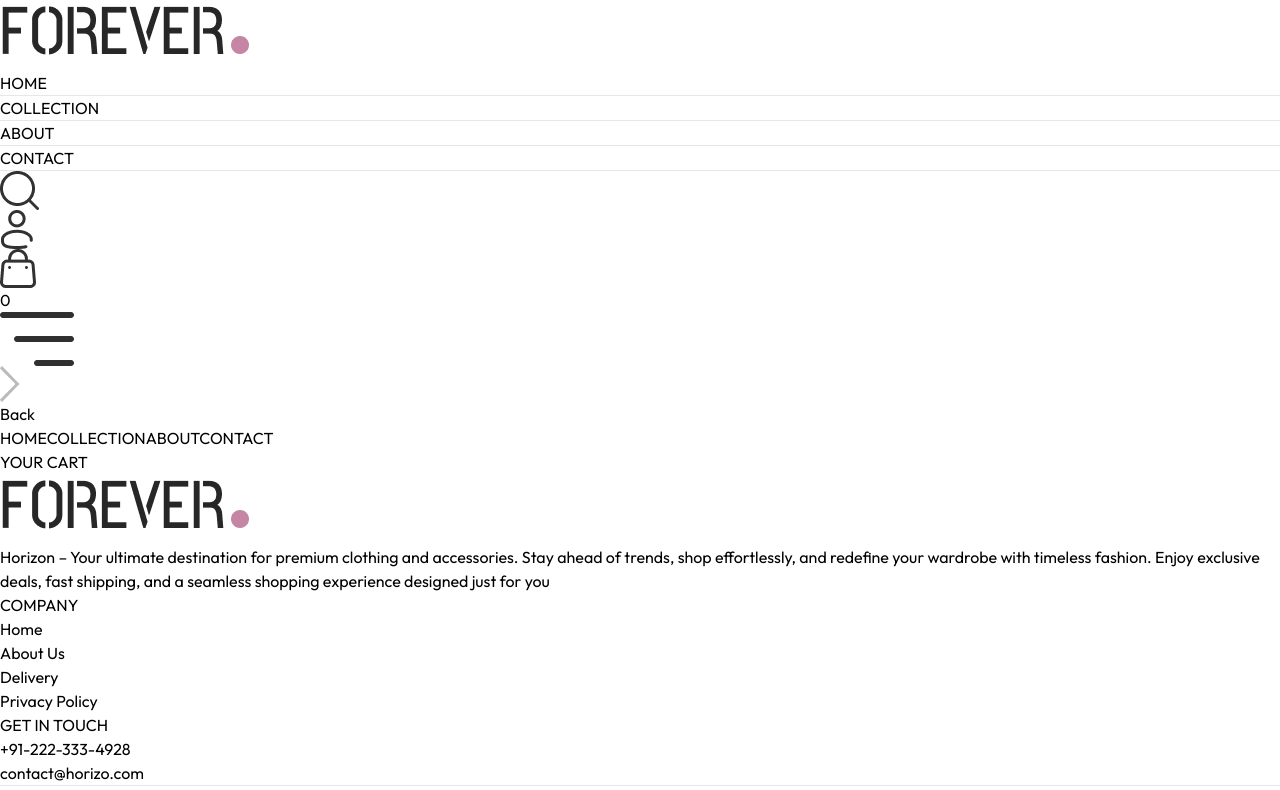
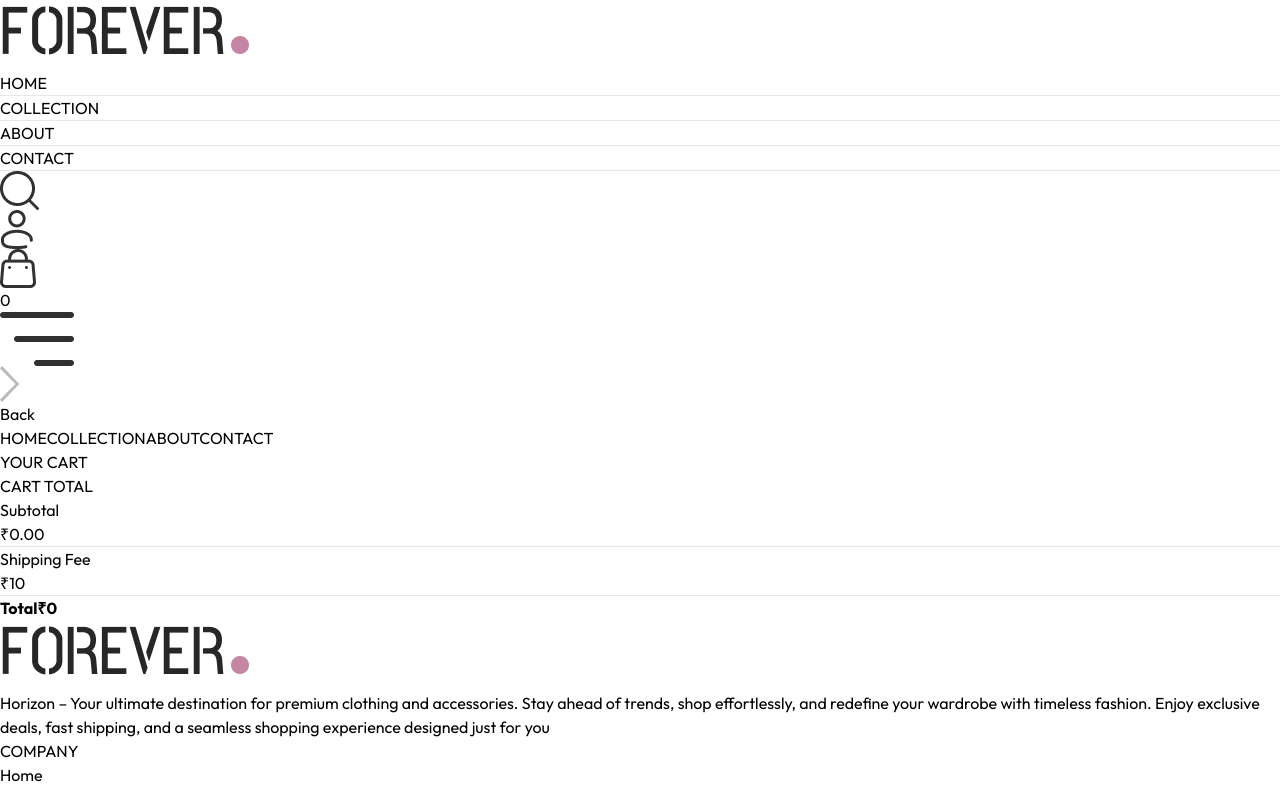
Before and after one commit to rawoof47/ecommerce-app, a React app in the folder frontend/: page /cart in a window 1280 px wide. Shown: the top 790 px of the page. Built offline with nearby package versions, Linux system fonts and the light colour scheme; the HTML template or start-up script is replaced by a standard one.

Commit message:
cart totalt working

```diff
--- a/frontend/src/components/CartTotal.jsx
+++ b/frontend/src/components/CartTotal.jsx
@@ -1,11 +1,38 @@
-import React from 'react'
+import React, { useContext } from 'react';
+import { ShopContext } from '../context/ShopContext';
+import Title from '../components/Title'; // no curly brackets for default export
 
 const CartTotal = () => {
+  const { currency, delivery_fee, getCartAmount } = useContext(ShopContext); // fixed typo: devlivery_fee → delivery_fee
+
   return (
-    <div>
+    <div className='w-full'>
+      <div className='text-2xl'>
+        <Title text1={'CART'} text2={'TOTAL'} />
+      </div>
 
+      <div className='flex flex-col gap-2 mt-2 text-sm'>
+        <div className='flex justify-between'>
+          <p>Subtotal</p>
+          <p>{currency}{getCartAmount()}.00</p>
+        </div>
+
+        <hr />
+
+        <div className='flex justify-between'>
+          <p>Shipping Fee</p>
+          <p>{currency}{delivery_fee}</p>
+        </div>
+
+        <hr />
+
+        <div className='flex justify-between'>
+          <b>Total</b>
+          <b>{currency}{getCartAmount() === 0 ? 0 : getCartAmount() + delivery_fee}</b>
+        </div>
+      </div>
     </div>
-  )
-}
+  );
+};
 
-export default CartTotal
+export default CartTotal;
--- a/frontend/src/context/ShopContext.jsx
+++ b/frontend/src/context/ShopContext.jsx
@@ -60,7 +60,7 @@
 
   }
 
-  const getCartAmount = async () => {
+  const getCartAmount =  () => {
 
     let totalAmount = 0;
     for(const items in cartItems){
@@ -96,7 +96,8 @@
     cartItems,
     addToCart,
     getCartCount,
-    updateQuantity
+    updateQuantity,
+    getCartAmount,
   };
 
   return (
--- a/frontend/src/pages/Cart.jsx
+++ b/frontend/src/pages/Cart.jsx
@@ -2,6 +2,7 @@
 import { ShopContext } from '../context/ShopContext';
 import Title from '../components/Title';
 import { assets } from '../assets/assets';
+import CartTotal from '../components/CartTotal';
 
 const Cart = () => {
   const { products, currency, cartItems, updateQuantity } = useContext(ShopContext);
@@ -59,6 +60,18 @@
           );
         })}
       </div>
+
+      <div className='flex justify-end my-20'>
+
+        <div className='w-full sm:w-[450px]'>
+
+          <CartTotal />
+
+        </div>
+
+      </div>
+
+
     </div>
   );
 };
```
